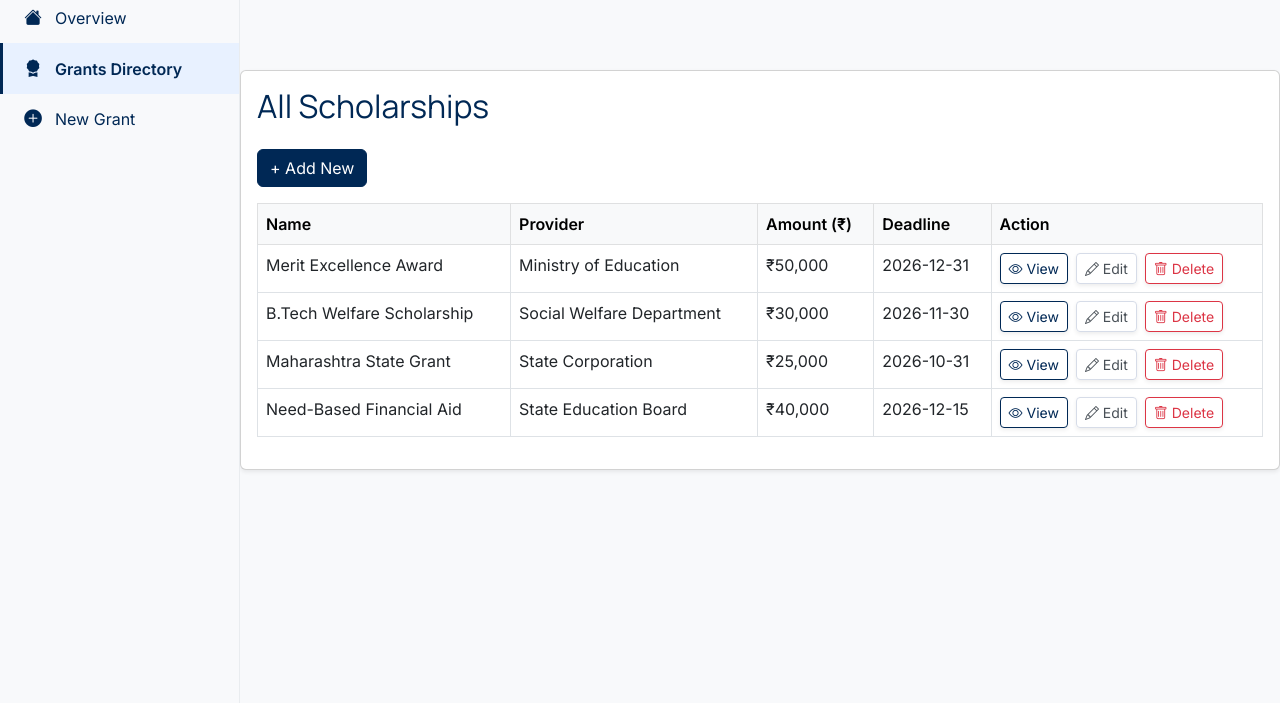
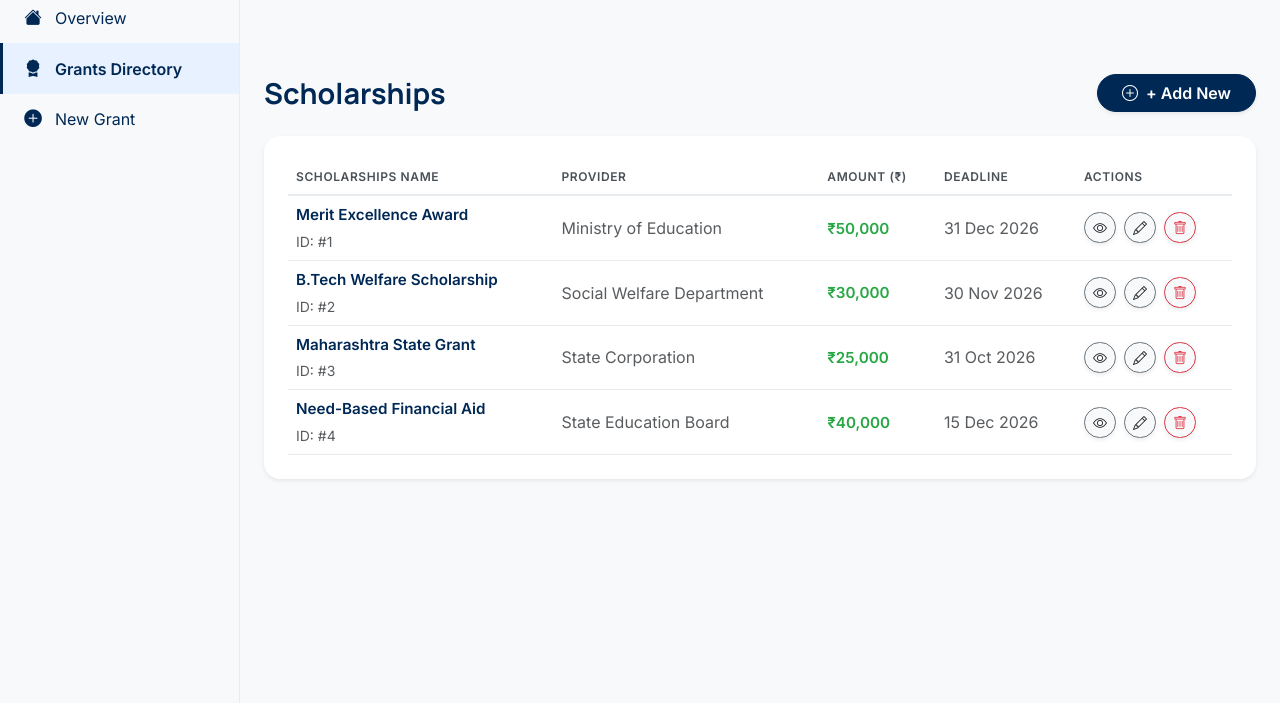
Before and after one commit to samarpreet-lab/scholarship_checker, a PHP site: page /admin/scholarships.php in a window 1280 px wide. Shown: the part 97-800 px from the top of the page. Run offline with PHP 8.4, Linux system fonts and the light colour scheme; a user stored in the database is signed in; data comes from the database, SQL or seed files in the repository.

Commit message:
ui improvements

```diff
--- a/Project/admin/scholarships.php
+++ b/Project/admin/scholarships.php
@@ -18,39 +18,82 @@ while ($row = $result->fetch_assoc()) {
 require_once '../includes/header.php';
 ?>
 
-<div class="card shadow-sm">
-    <div class="card-body">
-        <h2 class="card-title text-primary mb-4">All Scholarships</h2>
-        <a href="add_scholarship.php" class="btn btn-primary mb-3">+ Add New</a>
+<div class="container-fluid px-4 pt-1">
+    <!-- Page Header -->
+    <div class="row mb-4">
+        <div class="col-12 d-flex justify-content-between align-items-center">
+            <h2 class="fw-bold mb-0" style="color: #002855; font-size: 1.8rem;">Scholarships</h2>
+            <a href="add_scholarship.php" class="btn btn-primary fw-bold rounded-pill px-4 shadow-sm" style="background-color: #002855;">
+                <i class="bi bi-plus-circle me-2"></i>+ Add New
+            </a>
+        </div>
+    </div>
 
+    <!-- Scholarships Table -->
+    <div class="row">
+        <div class="col-12">
+            <div class="card border-0 shadow-sm rounded-4">
+                <div class="card-body p-4">
                     <?php if (empty($scholarships)): ?>
-            <div class="alert alert-info">No scholarships added yet.</div>
+                        <div class="alert alert-info border-0 rounded-4 p-4" role="alert">
+                            <div class="d-flex align-items-center">
+                                <i class="bi bi-info-circle me-3" style="font-size: 1.5rem;"></i>
+                                <div>
+                                    <h5 class="mb-1">No Scholarships Yet</h5>
+                                    <p class="mb-0 text-muted">No scholarships have been added to the system. <a href="add_scholarship.php" class="text-decoration-none fw-bold">Add your first scholarship</a> to get started.</p>
+                                </div>
+                            </div>
+                        </div>
                     <?php else: ?>
                         <div class="table-responsive">
-                <table class="table table-hover table-bordered">
-                    <thead class="table-light">
+                            <table class="table table-hover mb-0">
+                                <thead style="background-color: #f8f9fb; border-bottom: 2px solid #e9ecef;">
                                     <tr>
-                            <th>Name</th>
-                            <th>Provider</th>
-                            <th>Amount (₹)</th>
-                            <th>Deadline</th>
-                            <th>Action</th>
+                                        <th class="fw-bold text-muted small text-uppercase" style="font-size: 0.75rem; letter-spacing: 0.05em; color: #495057 !important;">Scholarships Name</th>
+                                        <th class="fw-bold text-muted small text-uppercase" style="font-size: 0.75rem; letter-spacing: 0.05em; color: #495057 !important;">Provider</th>
+                                        <th class="fw-bold text-muted small text-uppercase" style="font-size: 0.75rem; letter-spacing: 0.05em; color: #495057 !important;">Amount (₹)</th>
+                                        <th class="fw-bold text-muted small text-uppercase" style="font-size: 0.75rem; letter-spacing: 0.05em; color: #495057 !important;">Deadline</th>
+                                        <th class="fw-bold text-muted small text-uppercase" style="font-size: 0.75rem; letter-spacing: 0.05em; color: #495057 !important;">Actions</th>
                                     </tr>
                                 </thead>
                                 <tbody>
-                        <?php foreach ($scholarships as $s): ?>
-                        <tr>
-                            <td><?php echo htmlspecialchars($s['name']); ?></td>
-                            <td><?php echo htmlspecialchars($s['provider']); ?></td>
-                            <td>₹<?php echo number_format($s['amount']); ?></td>
-                            <td><?php echo $s['deadline']; ?></td>
+                                    <?php foreach ($scholarships as $s):
+                                        $isUrgent = strtotime($s['deadline']) <= strtotime('+30 days');
+                                    ?>
+                                    <tr style="border-bottom: 1px solid #e9ecef; vertical-align: middle;">
+                                        <td>
+                                            <div class="fw-bold" style="color: #002855; font-size: 0.95rem;">
+                                                <?php echo htmlspecialchars($s['name']); ?>
+                                            </div>
+                                            <small class="text-muted d-block mt-1">ID: #<?php echo $s['id']; ?></small>
+                                        </td>
+                                        <td>
+                                            <span class="text-muted"><?php echo htmlspecialchars($s['provider']); ?></span>
+                                        </td>
+                                        <td>
+                                            <span class="fw-bold" style="color: #28a745; font-size: 0.95rem;">₹<?php echo number_format($s['amount']); ?></span>
+                                        </td>
+                                        <td>
+                                            <div class="d-flex align-items-center gap-2">
+                                                <?php if ($isUrgent): ?>
+                                                    <span class="badge bg-danger small">Urgent</span>
+                                                <?php endif; ?>
+                                                <span class="<?php echo $isUrgent ? 'fw-bold text-danger' : 'text-muted'; ?>">
+                                                    <?php echo date('d M Y', strtotime($s['deadline'])); ?>
+                                                </span>
+                                            </div>
+                                        </td>
                                         <td>
                                             <div class="d-flex gap-2">
-                                    <a href="view_scholarship.php?id=<?php echo $s['id']; ?>" class="btn btn-sm btn-outline-primary shadow-sm"><i class="bi bi-eye"></i> View</a>
-                                    <a href="edit_scholarship.php?id=<?php echo $s['id']; ?>" class="btn btn-sm btn-outline-secondary shadow-sm"><i class="bi bi-pencil"></i> Edit</a>
-                                    <a href="delete_scholarship.php?id=<?php echo $s['id']; ?>"
-                                       class="btn btn-sm btn-outline-danger shadow-sm"
-                                       onclick="return confirm('Delete this scholarship?')"><i class="bi bi-trash"></i> Delete</a>
+                                                <a href="view_scholarship.php?id=<?php echo $s['id']; ?>" class="btn btn-sm btn-light border border-secondary text-dark shadow-sm fw-bold small rounded-pill" title="View">
+                                                    <i class="bi bi-eye"></i>
+                                                </a>
+                                                <a href="edit_scholarship.php?id=<?php echo $s['id']; ?>" class="btn btn-sm btn-light border border-secondary text-dark shadow-sm fw-bold small rounded-pill" title="Edit">
+                                                    <i class="bi bi-pencil"></i>
+                                                </a>
+                                                <a href="delete_scholarship.php?id=<?php echo $s['id']; ?>" class="btn btn-sm btn-light border border-danger text-danger shadow-sm fw-bold small rounded-pill" title="Delete" onclick="return confirm('Are you sure you want to delete this scholarship?')">
+                                                    <i class="bi bi-trash"></i>
+                                                </a>
                                             </div>
                                         </td>
                                     </tr>
@@ -61,5 +104,15 @@ require_once '../includes/header.php';
                     <?php endif; ?>
                 </div>
             </div>
+        </div>
+    </div>
+</div>
+
+<style>
+    .table tbody tr:hover {
+        background-color: #f8f9fb !important;
+        transition: background-color 0.2s ease;
+    }
+</style>
 
 <?php require_once '../includes/footer.php'; ?>
```
Lines whose indentation alone changed are shown as unchanged.
